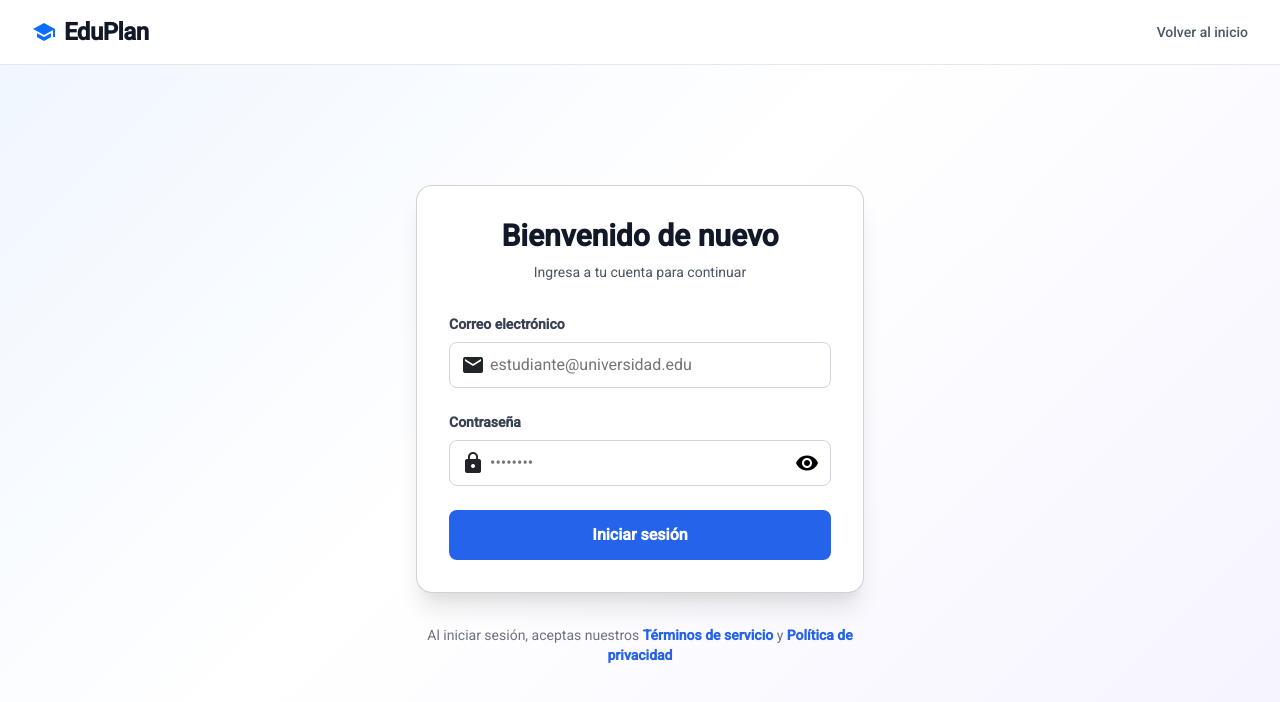
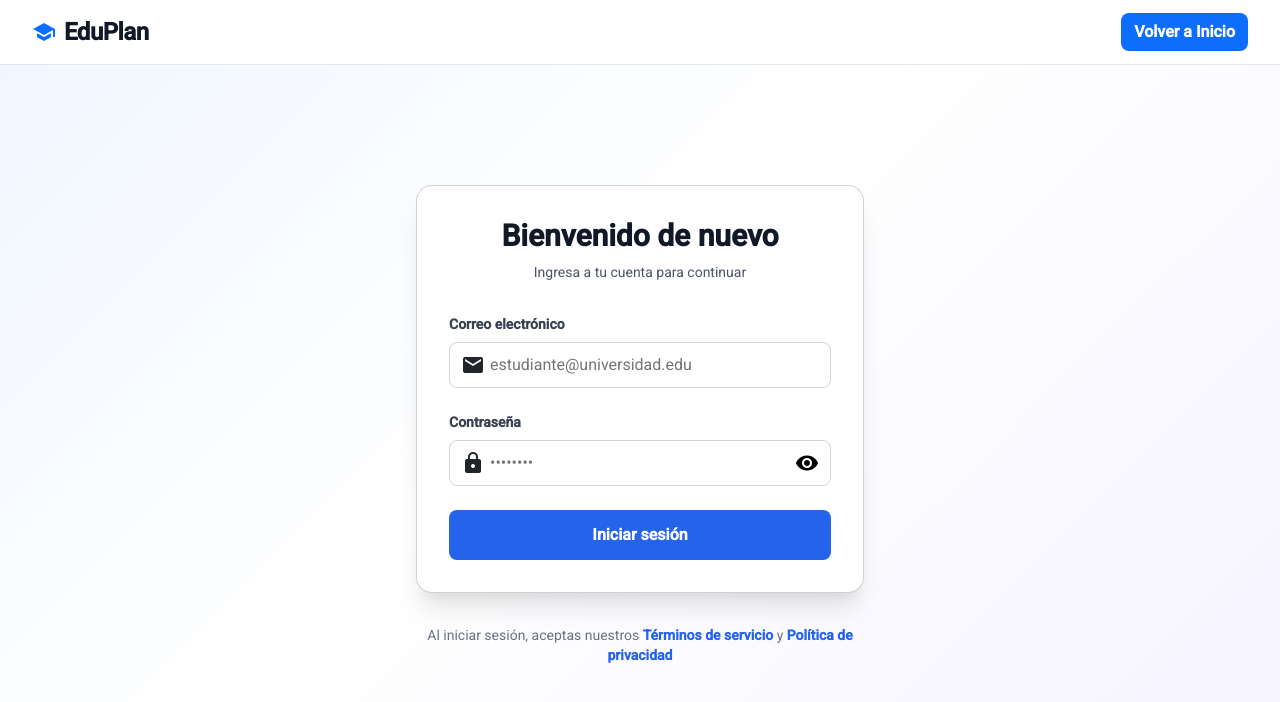
Before and after one commit to UrielTsu/EduPlan-WebApp, an Angular app in the folder EduPlan/: page /login in a window 1280 px wide. Shown: the top 702 px of the page. Built offline with nearby package versions, Linux system fonts and the light colour scheme.

Commit message:
Reparaciones Login

```diff
--- a/EduPlan/src/app/screens/login-screen/login-screen.html
+++ b/EduPlan/src/app/screens/login-screen/login-screen.html
@@ -8,7 +8,9 @@
 
         </a>
 
-        <a routerLink="/" class="topbar__back">Volver al inicio</a>
+         <a routerLink="/" class="btn btn-primary">
+    Volver a Inicio
+     </a>
       </div>
     </div>
   </header>
@@ -46,7 +48,7 @@
               *ngIf="emailControl?.invalid && emailControl?.touched"
               class="field__error"
             >
-              <i class="bi bi-calendar brand__icon"></i>
+              <mat-icon>warning</mat-icon>
 
               <span>{{ getEmailErrorMessage() }}</span>
             </div>
@@ -86,7 +88,7 @@
               *ngIf="passwordControl?.invalid && passwordControl?.touched"
               class="field__error"
             >
-              <i class="bi bi-calendar brand__icon"></i>
+              <mat-icon>warning</mat-icon>
 
               <span>{{ getPasswordErrorMessage() }}</span>
             </div>
--- a/EduPlan/src/app/screens/login-screen/login-screen.ts
+++ b/EduPlan/src/app/screens/login-screen/login-screen.ts
@@ -3,12 +3,12 @@ import { FormBuilder, FormGroup, Validators, ReactiveFormsModule } from '@angula
 import { Router } from '@angular/router';
 import { CommonModule } from '@angular/common';
 import { MatIconModule } from '@angular/material/icon';
-
+import { RouterModule } from '@angular/router';
 
 @Component({
-  selector: 'app-login',
+  selector: 'LoginScreen',
   standalone: true,
-  imports: [CommonModule, ReactiveFormsModule, MatIconModule],
+  imports: [CommonModule, ReactiveFormsModule, MatIconModule, RouterModule],
   templateUrl: './login-screen.html',
   styleUrls: ['./login-screen.scss']
 })
```
